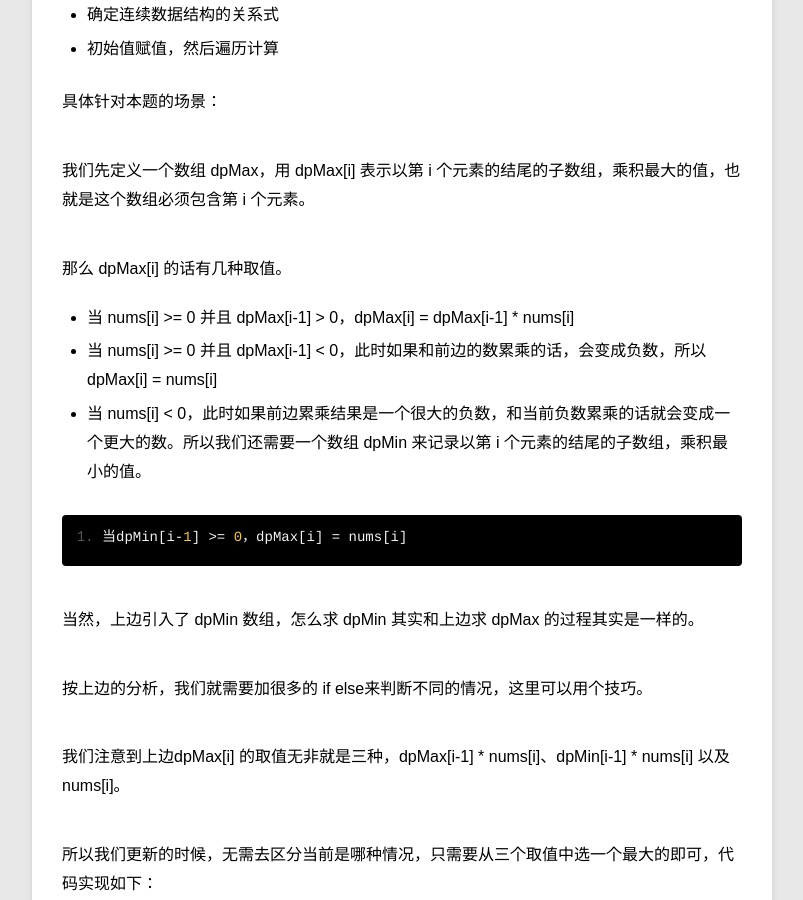
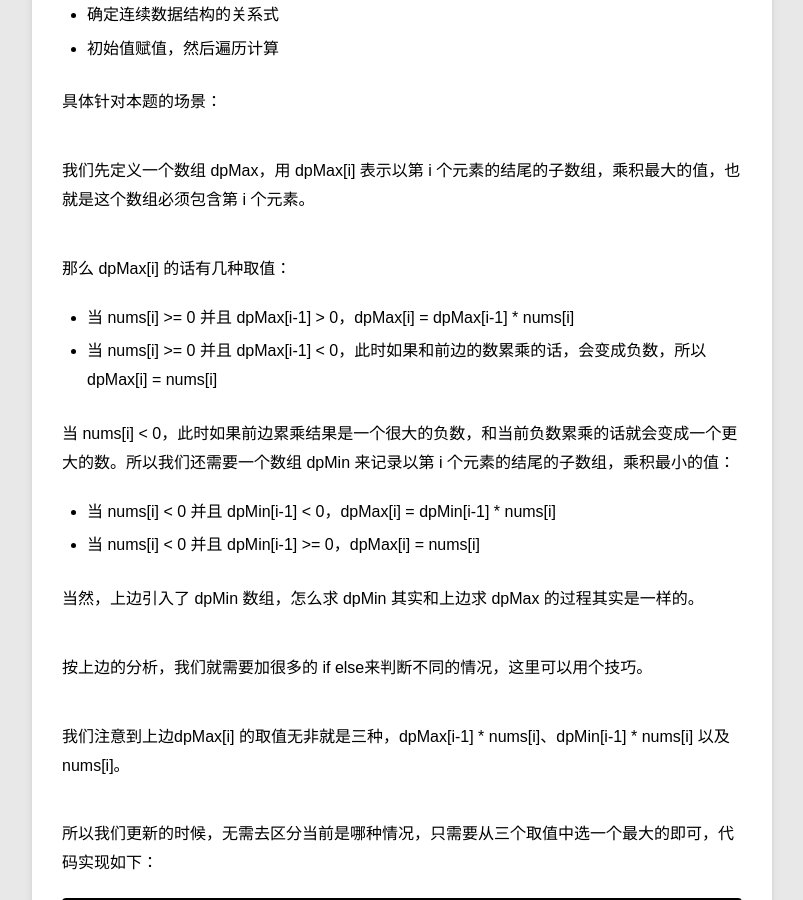
Before and after one commit to nilsun/nilsun.github.io, a Jekyll site: the page built from _posts/opinion/2019-12-10-leetcode152.md, in a window 1280 px wide and 900 px high, scrolled down 1175 px. Shown: the whole window, without its empty margins (78-881 px from the left). Built offline with Jekyll 4.4.1, drawn with Linux system fonts in a browser that asks for light colours; Markdown is read by kramdown in place of the engine named in the settings; comment, search, counter and statistics services are not loaded.

Commit message:
modify format

```diff
--- a/_posts/opinion/2019-12-10-leetcode152.md
+++ b/_posts/opinion/2019-12-10-leetcode152.md
@@ -42,15 +42,15 @@ published: ture
 
 我们先定义一个数组 dpMax，用 dpMax[i] 表示以第 i 个元素的结尾的子数组，乘积最大的值，也就是这个数组必须包含第 i 个元素。
 
-那么 dpMax[i] 的话有几种取值。
+那么 dpMax[i] 的话有几种取值：
 
 - 当 nums[i] >= 0 并且 dpMax[i-1] > 0，dpMax[i] = dpMax[i-1] * nums[i]
 - 当 nums[i] >= 0 并且 dpMax[i-1] < 0，此时如果和前边的数累乘的话，会变成负数，所以dpMax[i] = nums[i]
-- 当 nums[i] < 0，此时如果前边累乘结果是一个很大的负数，和当前负数累乘的话就会变成一个更大的数。所以我们还需要一个数组 dpMin 来记录以第 i 个元素的结尾的子数组，乘积最小的值。
 
- 	当dpMin[i-1] < 0，dpMax[i] = dpMin[i-1] * nums[i]
+当 nums[i] < 0，此时如果前边累乘结果是一个很大的负数，和当前负数累乘的话就会变成一个更大的数。所以我们还需要一个数组 dpMin 来记录以第 i 个元素的结尾的子数组，乘积最小的值：
 
-	当dpMin[i-1] >= 0，dpMax[i] = nums[i]
+- 当 nums[i] < 0 并且 dpMin[i-1] < 0，dpMax[i] = dpMin[i-1] * nums[i]
+- 当 nums[i] < 0 并且 dpMin[i-1] >= 0，dpMax[i] = nums[i]
 
 当然，上边引入了 dpMin 数组，怎么求 dpMin 其实和上边求 dpMax 的过程其实是一样的。
 
```
